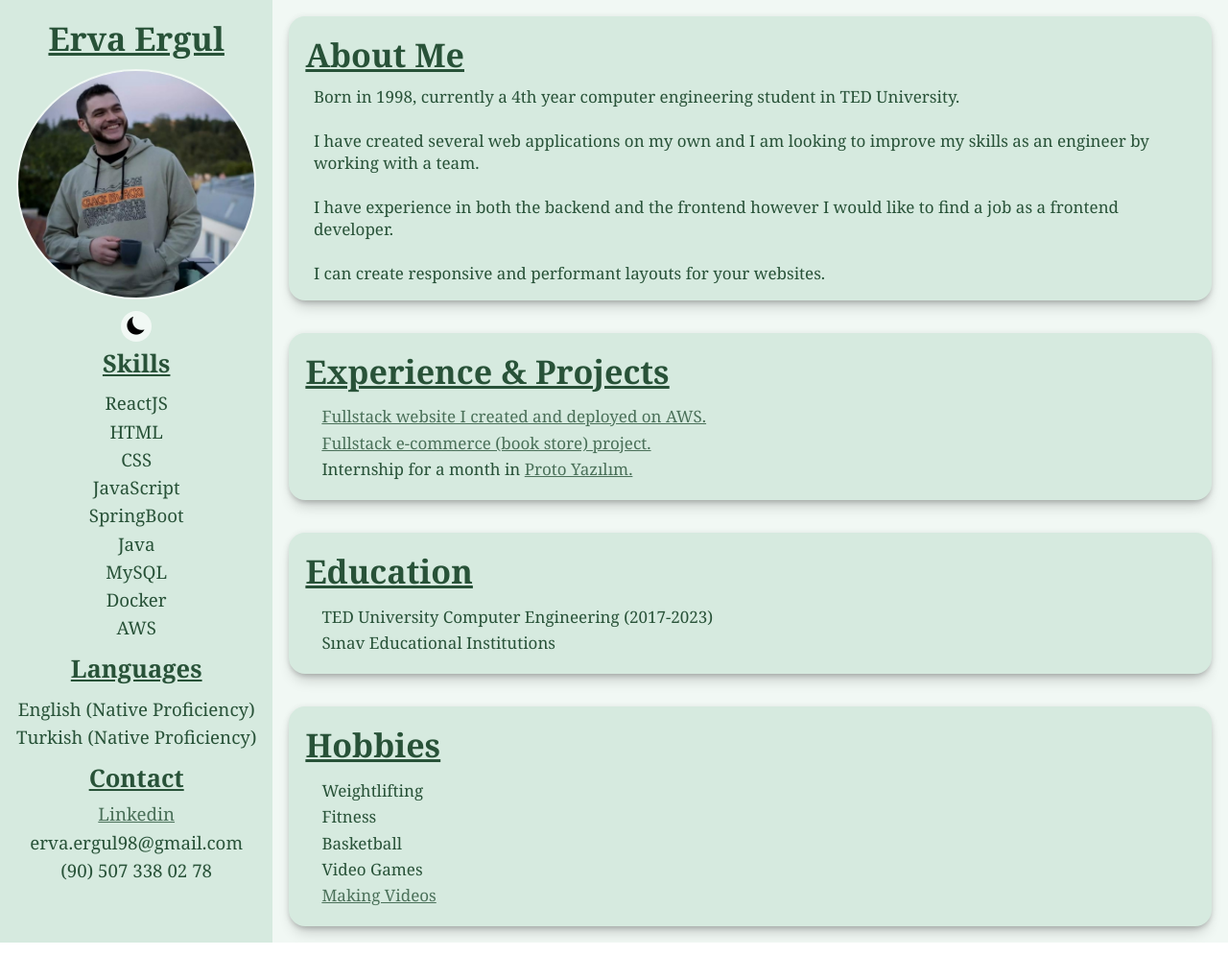
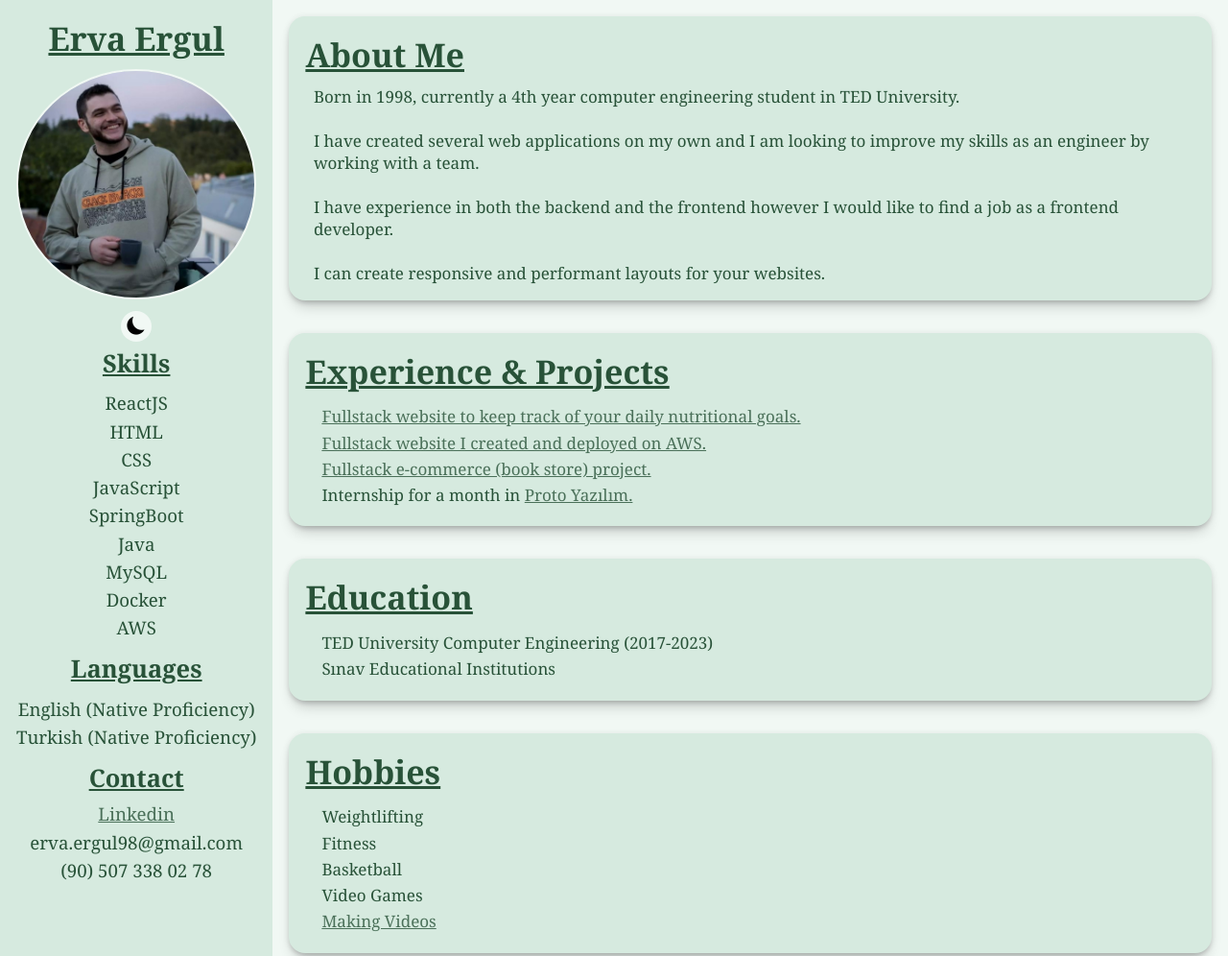
Before and after one commit to ErvaErgul/resume, a plain HTML site: page index.html in a window 1280 px wide. Shown: the top 996 px of the page at 96% size. Drawn offline with Linux system fonts and the light colour scheme.

Commit message:
commit message

```diff
--- a/index.html
+++ b/index.html
@@ -91,6 +91,7 @@
     <div class="card">
       <h1>Experience & Projects</h1>
       <ul>
+        <li style="margin-left: 1rem;"><a href="https://github.com/ErvaErgul/CalCount">Fullstack website to keep track of your daily nutritional goals.</a></li>
         <li style="margin-left: 1rem;"><a href="https://kurandanayetler.com">Fullstack website I created and deployed on AWS.</a></li>
         <li style="margin-left: 1rem;"><a href="https://github.com/ErvaErgul/Bookstore-Fullstack">Fullstack e-commerce (book store) project.</a></li>
         <li style="margin-left: 1rem;">Internship for a month in <a href="https://www.protoyazilim.com/">Proto Yazılım.</a></li>
```
